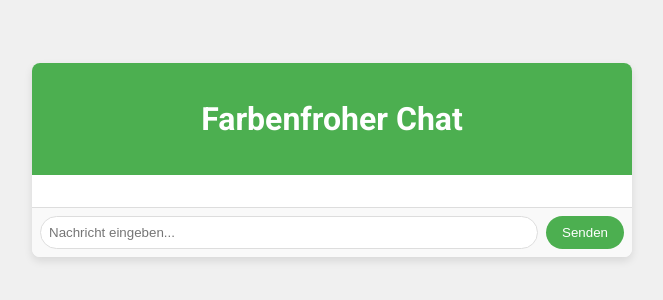
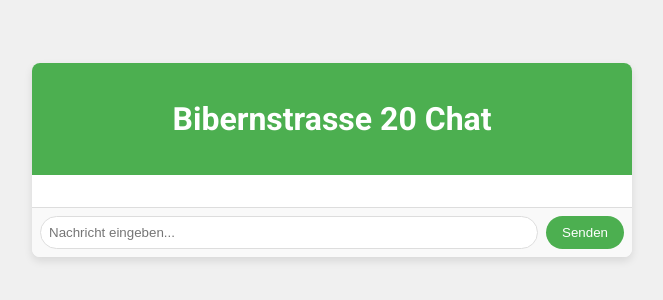
Before and after one commit to letheworldbechill/messenger, a website: page public/index.html in a window 1280 px wide. Shown: the part 240-540 px from the top of the page, without its empty margins (308-971 px from the left). Drawn offline with nearby package versions, Linux system fonts and the light colour scheme; no server answers.

Commit message:
Update index.html

```diff
--- a/public/index.html
+++ b/public/index.html
@@ -11,7 +11,7 @@
 <body>
   <div class="chat-container">
     <header>
-      <h1>Farbenfroher Chat</h1>
+      <h1>Bibernstrasse 20 Chat</h1>
     </header>
     <ul id="messages"></ul>
     <form id="chat-form" action="">
```
